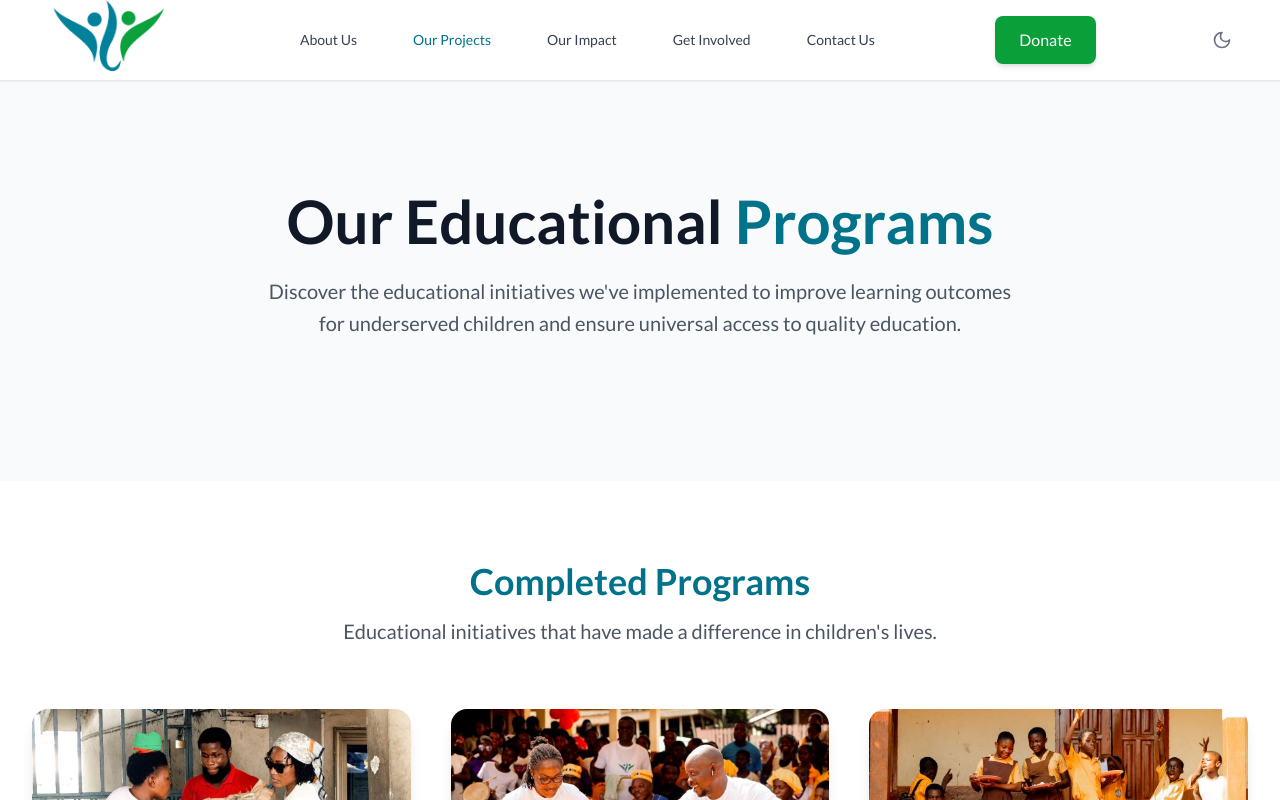
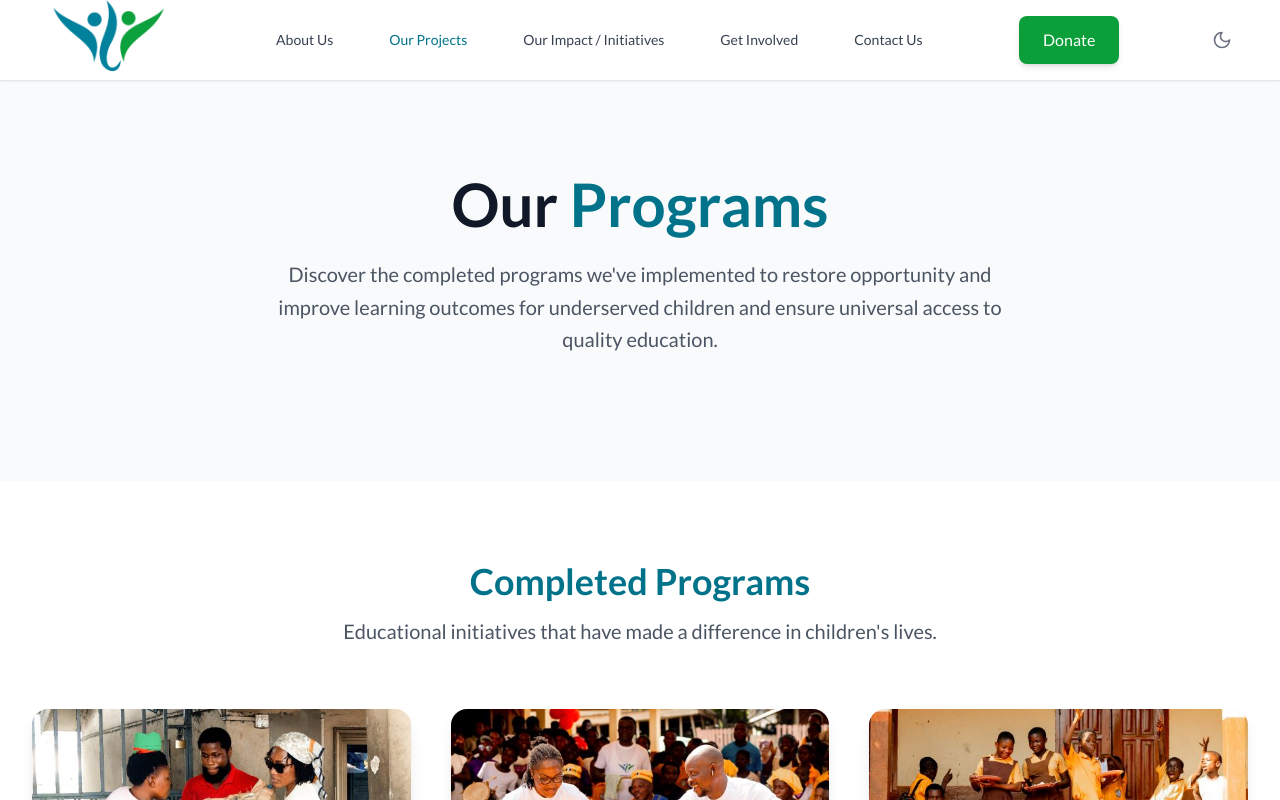
Before and after one commit to Massive12356/vivaHopeFoundation, a React (Vite) app: page /our-projects in a window 1280 px wide. Shown: the top 800 px of the page. Built offline with nearby package versions, Linux system fonts and the light colour scheme.

Commit message:
minor changes

```diff
--- a/src/components/Header.tsx
+++ b/src/components/Header.tsx
@@ -15,7 +15,7 @@ const Header: React.FC = () => {
     // { name: 'Home', path: '/' },
     { name: 'About Us', path: '/about-us' },
     { name: 'Our Projects', path: '/our-projects' },
-    { name: 'Our Impact', path: '/our-impact' },
+    { name: 'Our Impact / Initiatives', path: '/our-impact' },
     { name: 'Get Involved', path: '/get-involved' },
     // { name: 'News & Events', path: '/news-events' },
     { name: 'Contact Us', path: '/contact-us' },
--- a/src/pages/OurSolution.tsx
+++ b/src/pages/OurSolution.tsx
@@ -106,7 +106,7 @@ const OurProjects: React.FC = () => {
     <>
       <Helmet>
         <title>
-          Our Programs - Viva Hope Global Foundation | Educational Initiatives for Children
+          Our Programs - Viva Hope Global Foundation | For a Brighter Tomorrow
         </title>
         <meta
           name="description"
@@ -124,11 +124,10 @@ const OurProjects: React.FC = () => {
             className="text-center"
           >
             <h1 className="text-4xl md:text-5xl lg:text-6xl font-bold text-gray-900 dark:text-white leading-tight mb-6">
-              Our Educational <span className="text-primary-600">Programs</span>
+              Our <span className="text-primary-600">Programs</span>
             </h1>
             <p className="text-xl text-gray-600 dark:text-gray-300 mb-8 max-w-3xl mx-auto leading-relaxed">
-              Discover the educational initiatives we've implemented to improve
-              learning outcomes for underserved children and ensure
+              Discover the completed programs we've implemented to restore opportunity and improve learning outcomes for underserved children and ensure
               universal access to quality education.
             </p>
           </motion.div>
```
